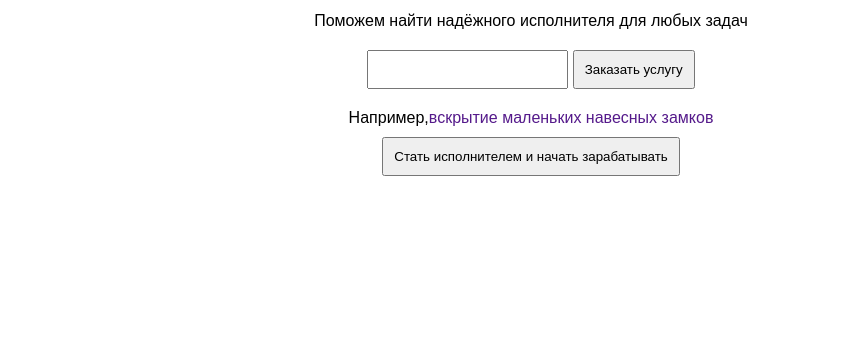
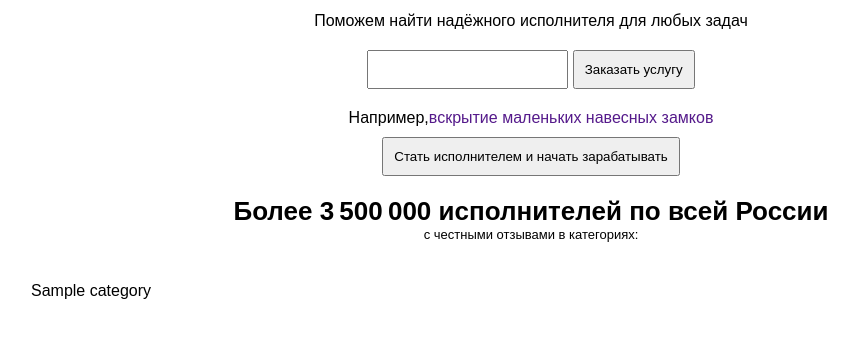
Before and after one commit to Sherdos/Igilik, a Django app: page / in a window 1280 px wide. Shown: the part 166-505 px from the top of the page, without its empty margins (109-967 px from the left). Run offline with Django 4.2, Linux system fonts and the light colour scheme; tables that the repository leaves empty hold one stand-in row (values such as "Sample post").

Commit message:
Add new template

```diff
--- a/freelance/models.py
+++ b/freelance/models.py
@@ -1,3 +1,4 @@
+from django.urls import reverse
 from django.db import models
 from django.contrib.auth.models import User
 
@@ -44,6 +45,9 @@ class Category(models.Model):
         verbose_name = 'Категорию'
         verbose_name_plural = 'Категории'
 
+    def get_absolute_url(self):
+        return reverse('category', kwargs={'id': self.pk})
+
 
 class Subcategory(models.Model):
     name = models.CharField("Название подкатегории", max_length=50)
--- /dev/null
+++ b/templates/static/site/css/index.css
@@ -0,0 +1,34 @@
+.baner {
+    width: 700px;
+    margin: auto;
+    padding: 20px;
+    text-align: center;
+  }
+
+.baner h1, .baner p, .baner button, .baner form, .baner input {
+    padding: 10px;
+  }
+
+.info {
+    text-align: center;
+    font-size: small;
+}
+
+
+.categories {
+    padding: 20px;
+    display: flex;
+    flex-wrap: wrap;
+}
+
+
+.category {
+    padding: 20px;
+    text-decoration: none;
+    width: 28%;
+  }
+
+.category a {
+    color: black;
+
+  }
--- a/templates/static/site/css/style.css
+++ b/templates/static/site/css/style.css
@@ -35,88 +35,19 @@ header img {
   margin-top: -13px;
 }
 
-.baner {
-  width: 700px;
-  margin: auto;
-  padding: 20px;
-  text-align: center;
-}
 
-.baner h1, .baner p, .baner button, .baner form, .baner input {
-  padding: 10px;
-}
 
-.services {
-  display: flex;
-}
 
-.cards {
-  max-width: 70%;
-  width: 100%;
-  display: inline-block;
-  padding: 10px;
-}
 
-.card {
-  height: 200px;
-  display: flex;
-  width: 100%;
-  border: solid 1q #aea3a3;
-}
 
-.card-body {
-  max-width: 70%;
-  width: 100%;
-}
 
-.card-body * {
-  padding: 10px;
-}
 
-.card-body span {
-  color: var(--col_base);
-}
 
-.card-add-info{
-  max-width: 15%;
-  width: 100%;
-}
 
-.card-img img {
-  height: 100px;
-  padding: 10px;
-}
 
-.categories {
-  max-width: 30%;
-  width: 100%;
-}
 
-.categories-list {
-  list-style: none;
-}
 
-.categories-list li {
-  padding: 5px;
-}
 
-.search input {
-  padding: 10px;
-  width: 500px;
-  height: 50px;
-  outline: none;
-  border: none;
-  border-radius: 10px;
-  box-shadow: var(--box-shadown)
-}
 
-.search button {
-  padding: 20px;
-  background-color: var(--col_base);
-  border: none;
-  color: white;
-  border-radius: 50px;
-  position: absolute;
-  left: 480px;
-  top: 153px;
-}
+
+@import url(./category.css);
--- a/templates/templates/site/homepage.html
+++ b/templates/templates/site/homepage.html
@@ -7,6 +7,11 @@
     <meta name="viewport" content="width=device-width, initial-scale=1.0">
     <title>Document</title>
     <link rel="stylesheet" href="{% static 'site/css/style.css' %}">
+
+    {% block css %}
+
+    {% endblock css %}
+
 </head>
 <body>
     <header>
--- a/templates/templates/site/index.html
+++ b/templates/templates/site/index.html
@@ -1,5 +1,8 @@
 {% extends "site/homepage.html" %}
-
+{% load static %}
+{% block css %}
+        <link rel="stylesheet" href="{% static 'site/css/index.css' %}">
+{% endblock css %}
 {% block content %}
 
 <div class="baner">
@@ -14,6 +17,19 @@
 
     <button>Стать исполнителем и начать зарабатывать</button>
 </div>
+<div class="info">
+    <h1>Более 3 500 000 исполнителей по всей России</h1>
+    <p>с честными отзывами в категориях:</p>
+</div>
+<div class="categories">
+
+    {% for category in categories %}
+    <div class="category">
+        <a href="{{category.get_absolute_url}}">{{category.name}}</a>
+    </div>
+    {% endfor %}
+
+</div>
 
 
 
--- a/templates/urls.py
+++ b/templates/urls.py
@@ -5,4 +5,5 @@ urlpatterns = [
     path('',index,name='index' ),
     path('orders/',orders, name='orders' ),
     path('search/',search,name='search' ),
+    path('category/<int:id>/',category_view,name='category' ),
 ]
--- a/templates/views.py
+++ b/templates/views.py
@@ -6,8 +6,9 @@ from freelance.models import Category, Order
 
 def index(request):
     template_name = 'site/index.html'
+    categories = Category.objects.all()
     context = {
-
+        'categories':categories
     }
     return render(request,template_name,context)
 
@@ -34,3 +35,13 @@ def search(request):
         'categories':categories,
     }
     return render(request,template_name,context)
+
+def category_view(request, id):
+    template_name = 'site/category.html'
+    categories = Category.objects.all()
+    category = Category.objects.get(id=id)
+    context = {
+        'category':category,
+        'categories':categories,
+    }
+    return render(request,template_name,context)
```
Also changed, not shown: templates/static/site/css/category.css (added, +28 -0 lines), templates/static/site/css/class.css (deleted, +0 -92 lines), templates/static/site/css/orders.css (added, +75 -0 lines), templates/templates/site/category.html (added, +17 -0 lines).
